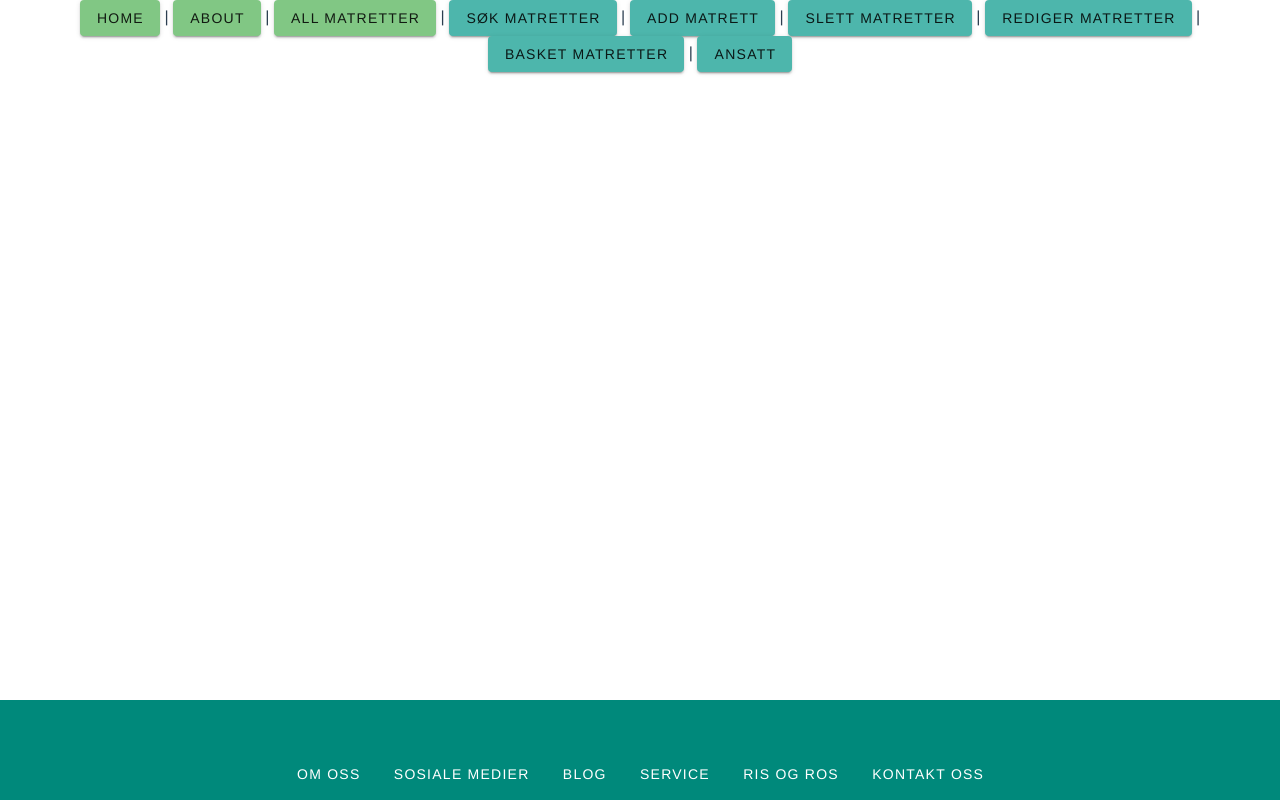
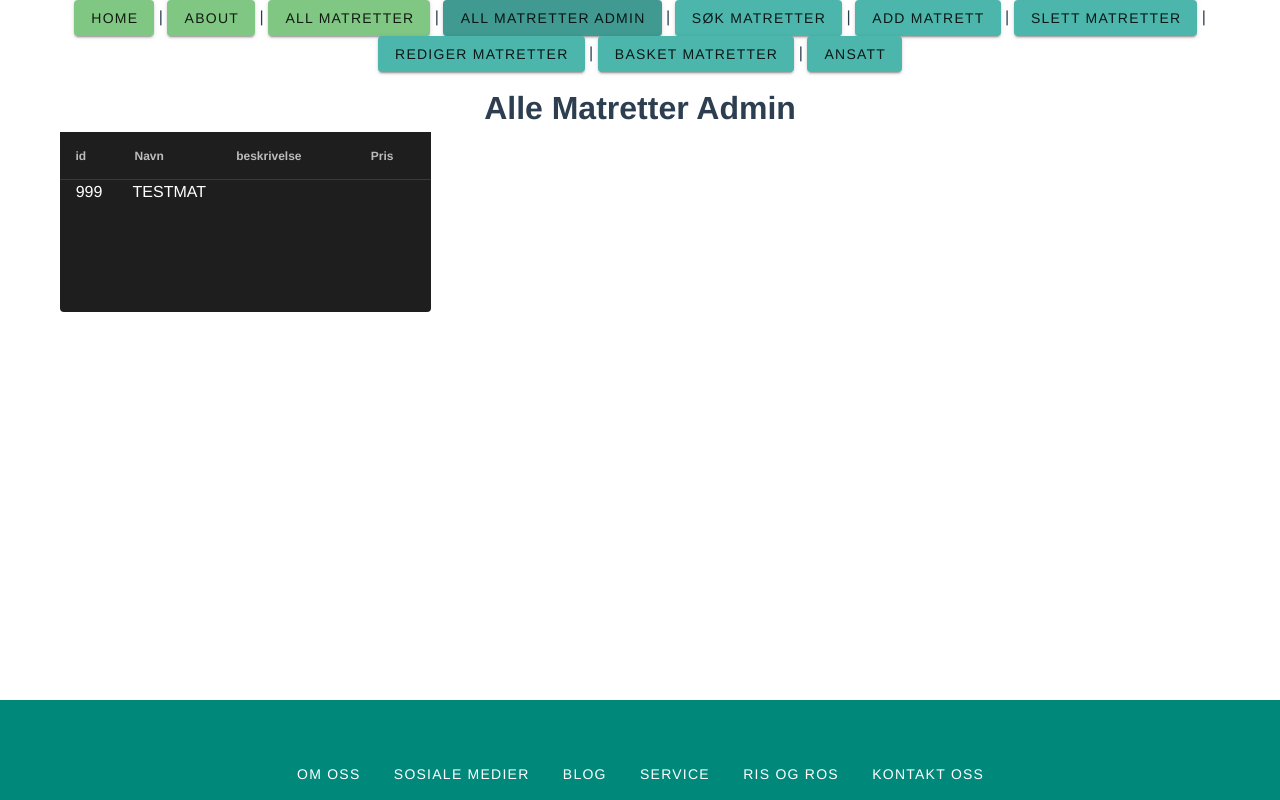
Before and after one commit to hamzas4011/konyarestaurant, a Vue app: page /all-matretter-admin in a window 1280 px wide. Built offline with nearby package versions, Linux system fonts and the light colour scheme; no server answers.

Commit message:
admin table

```diff
--- a/src/App.vue
+++ b/src/App.vue
@@ -5,6 +5,7 @@
         <v-btn class="green lighten-2" to="/">Home</v-btn> |
         <v-btn class="green lighten-2" to="/about">About</v-btn> |
         <v-btn class="green lighten-2" to="/all-matretter">All matretter</v-btn> |
+        <v-btn class="teal lighten-2" to="/all-matretter-admin">All matretter Admin</v-btn> |
         <v-btn class="teal lighten-2" to="/search-matretter">Søk matretter</v-btn>  |
         <v-btn class="teal lighten-2" to="/add-matretter">Add matrett</v-btn> |
         <v-btn class="teal lighten-2" to="/delete-matretter">Slett matretter</v-btn> |
--- /dev/null
+++ b/src/components/MatrettItemAdmin.vue
@@ -0,0 +1,42 @@
+<template>
+    <v-simple-table dark  fixed-header height="180px" >
+         <template v-slot:default>
+            <thead>
+        <tr>
+          <th class="text-left">id</th>
+        <th class="text-left">Navn</th>
+         <th class="text-left">beskrivelse</th>
+          <th class="text-left">Pris</th>
+        </tr>
+      </thead>
+      <tbody>
+    <td>{{ id}}</td>
+    <td>{{name}}</td>
+   <td>{{ description}}</td>
+   <td>{{ price}}</td>
+      </tbody>
+
+         </template>
+    </v-simple-table>
+</template>
+
+<script>
+export default {
+    name: "MatrettItemAdmin",
+    props:{
+        id:{
+            type: Number
+        },
+        name:{
+            type: String
+        },
+
+        description:{
+            type: String
+        },
+        price:{
+            type: Number
+        }
+    }
+}
+</script>
--- /dev/null
+++ b/src/components/MatrettListAdmin.vue
@@ -0,0 +1,40 @@
+<template>
+    <div>
+        <v-row>
+            <v-col cols="12" sm="6" lg="4" v-for="matrett in matretts" :key="matrett.id">
+               <MatrettItemAdmin
+               :id="matrett.id"
+               :name="matrett.name"
+               :description="matrett.description"
+               :price="matrett.price" />
+            </v-col>
+        </v-row>
+    </div>
+</template>
+
+<script>
+import axios from 'axios'
+import MatrettItemAdmin from '@/components/MatrettItemAdmin'
+export default {
+    name:"MatrettListAdmin",
+    data(){
+        return{
+            matretts:[{
+                id: 999, name: "TESTMAT", imgName: "fido.jpg"
+            }]
+        }
+    },
+    //endre til admin
+    created(){
+        axios.get("https://localhost:5001/konyarestaurantadmin")
+        .then( result => {
+            this.matretts = result.data;
+
+        })
+    },
+    components:{
+        MatrettItemAdmin
+    }
+
+}
+</script>
--- a/src/router/index.js
+++ b/src/router/index.js
@@ -25,6 +25,15 @@ const routes = [
     // this generates a separate chunk (about.[hash].js) for this route
     // which is lazy-loaded when the route is visited.
     component: () => import(/* webpackChunkName: "AllMatretter" */ '../views/AllMatretter.vue')
+  },
+
+  {
+    path: '/all-matretter-admin',
+    name: 'AllMatretterAdmin',
+    // route level code-splitting
+    // this generates a separate chunk (about.[hash].js) for this route
+    // which is lazy-loaded when the route is visited.
+    component: () => import(/* webpackChunkName: "AllMatretterAdmin" */ '../views/AllMatretterAdmin.vue')
   },
 
   {
--- /dev/null
+++ b/src/views/AllMatretterAdmin.vue
@@ -0,0 +1,16 @@
+<template>
+    <div>
+        <h1>Alle Matretter Admin</h1>
+        <MatrettListAdmin />
+    </div>
+</template>
+
+<script>
+import MatrettListAdmin from '@/components/MatrettListAdmin'
+export default {
+    name: "AllMatretterAdmin",
+    components: {
+        MatrettListAdmin
+    }
+}
+</script>
```
